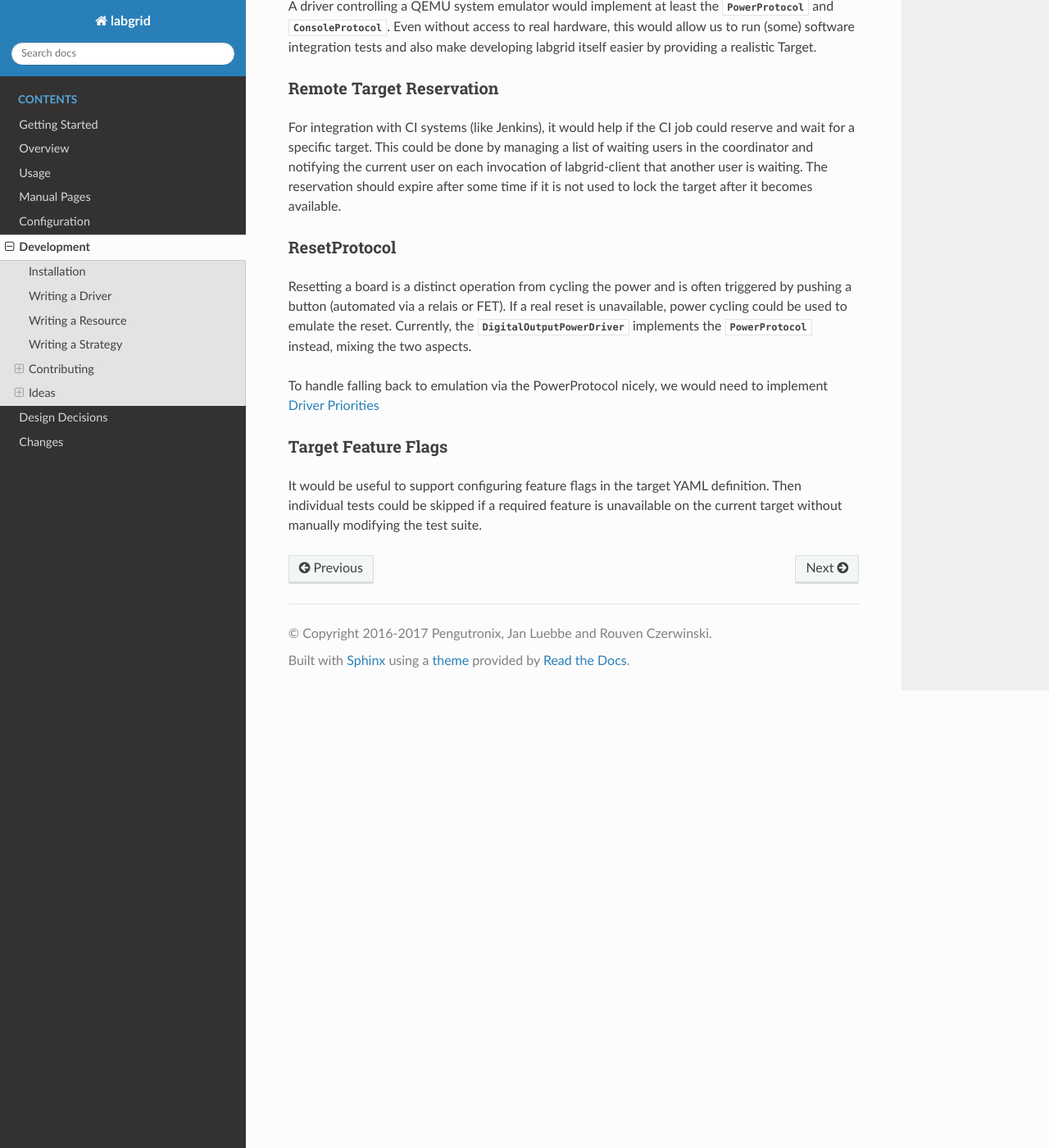
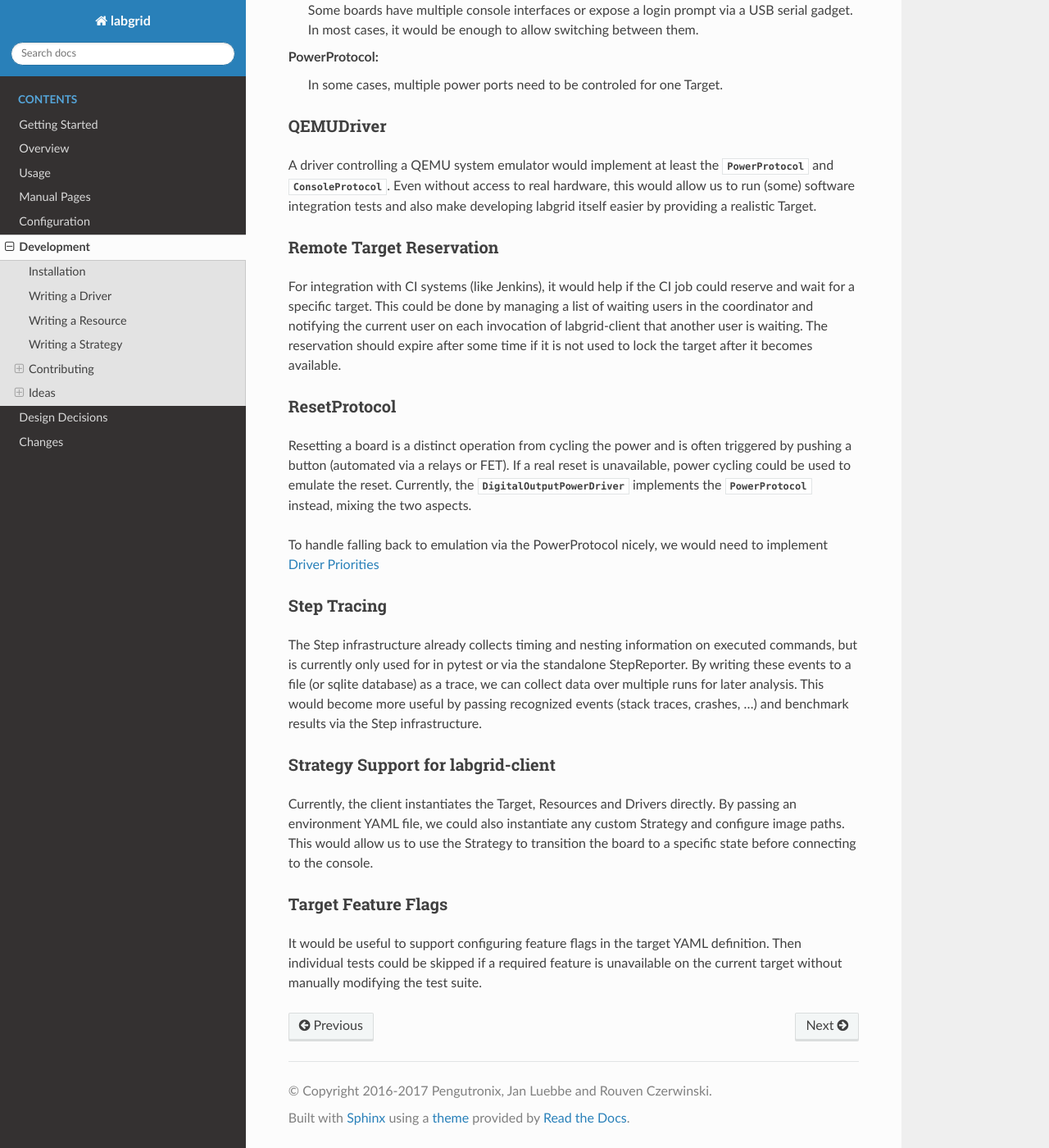
Before and after one commit to labgrid-project/labgrid, a Sphinx documentation site: the page built from doc/development.rst, in a window 1280 px wide and 1400 px high, scrolled down 7799 px. Shown: the whole window at 82% size. Built offline with Sphinx 7.4.7 and the Read the Docs theme 2.0.0, drawn with Linux system fonts in a browser that asks for light colours; pages that are not in the unit, such as notebooks, are missing from menus; some of the changed text lies outside the part shown.

Commit message:
doc/development: add some more ideas
Signed-off-by: Jan Luebbe <jlu@pengutronix.de>

```diff
--- a/doc/development.rst
+++ b/doc/development.rst
@@ -396,6 +396,18 @@
 drivers by referencing them by class name.
 This way, the Target can sort them at runtime.
 
+Driver Preemption
+~~~~~~~~~~~~~~~~~
+
+To allow better handling of unexpected reboots or crashes, inactive Drivers
+could register callbacks on their providers (for example the BareboxDriver it's
+ConsoleProtocol).
+These callbacks would look for indications that the Target has changed state
+unexpectedly (by looking for the bootloader startup messages, in this case).
+The inactive Driver could then cause a preemption and would be activated.
+The current caller of the originally active driver would be notified via an
+exception.
+
 File Transfer to Exporters
 ~~~~~~~~~~~~~~~~~~~~~~~~~~
 
@@ -448,13 +460,33 @@
 ~~~~~~~~~~~~~
 
 Resetting a board is a distinct operation from cycling the power and is often
-triggered by pushing a button (automated via a relais or FET).
+triggered by pushing a button (automated via a relays or FET).
 If a real reset is unavailable, power cycling could be used to emulate the reset.
 Currently, the :any:`DigitalOutputPowerDriver` implements the
 :any:`PowerProtocol` instead, mixing the two aspects.
 
 To handle falling back to emulation via the PowerProtocol nicely, we would need
 to implement `Driver Priorities`_
+
+Step Tracing
+~~~~~~~~~~~~
+
+The Step infrastructure already collects timing and nesting information on
+executed commands, but is currently only used for in pytest or via the
+standalone StepReporter.
+By writing these events to a file (or sqlite database) as a trace, we can
+collect data over multiple runs for later analysis.
+This would become more useful by passing recognized events (stack traces,
+crashes, ...) and benchmark results via the Step infrastructure.
+
+Strategy Support for labgrid-client
+~~~~~~~~~~~~~~~~~~~~~~~~~~~~~~~~~~~
+
+Currently, the client instantiates the Target, Resources and Drivers directly.
+By passing an environment YAML file, we could also instantiate any custom
+Strategy and configure image paths.
+This would allow us to use the Strategy to transition the board to a specific
+state before connecting to the console.
 
 Target Feature Flags
 ~~~~~~~~~~~~~~~~~~~~
```
